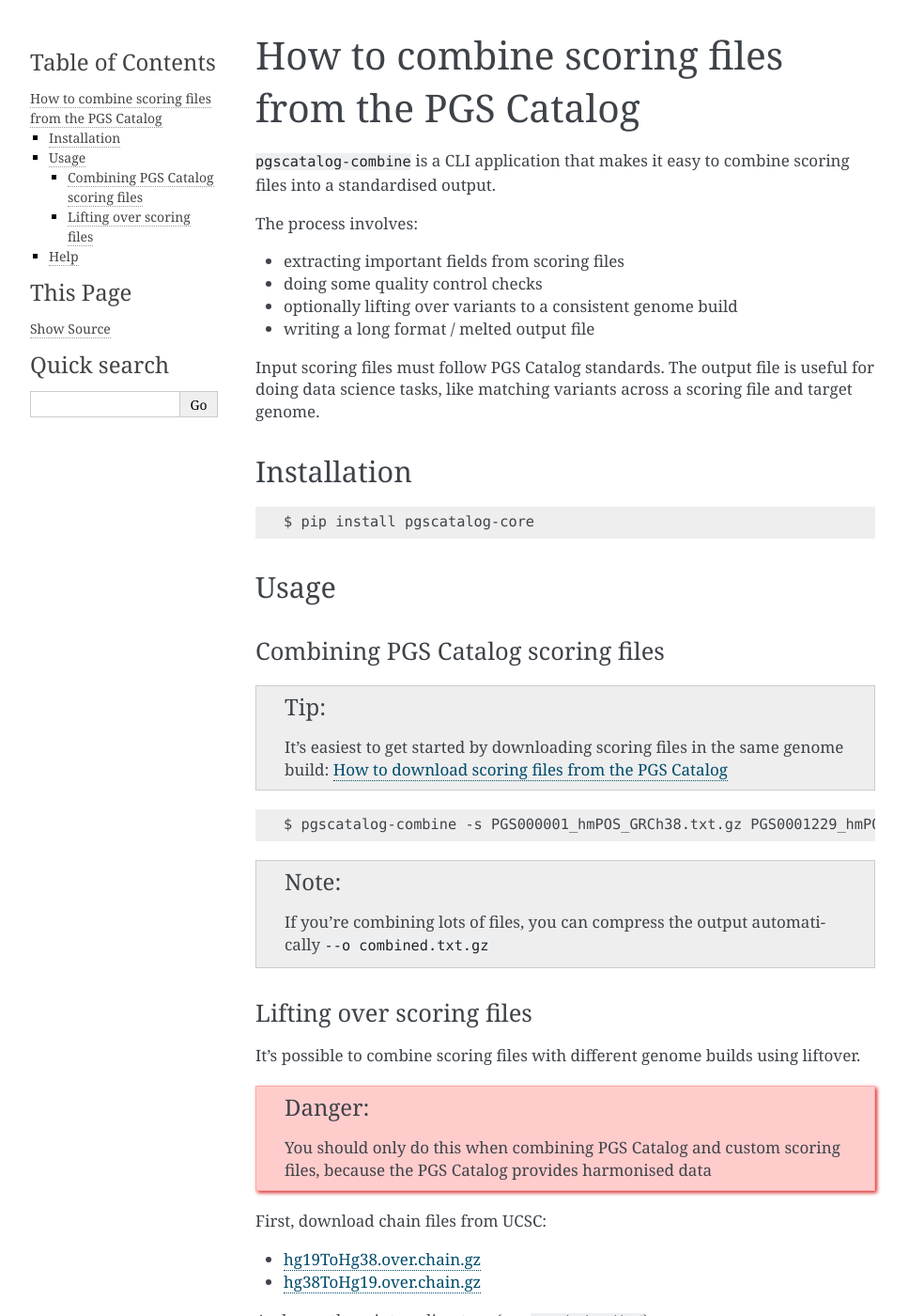
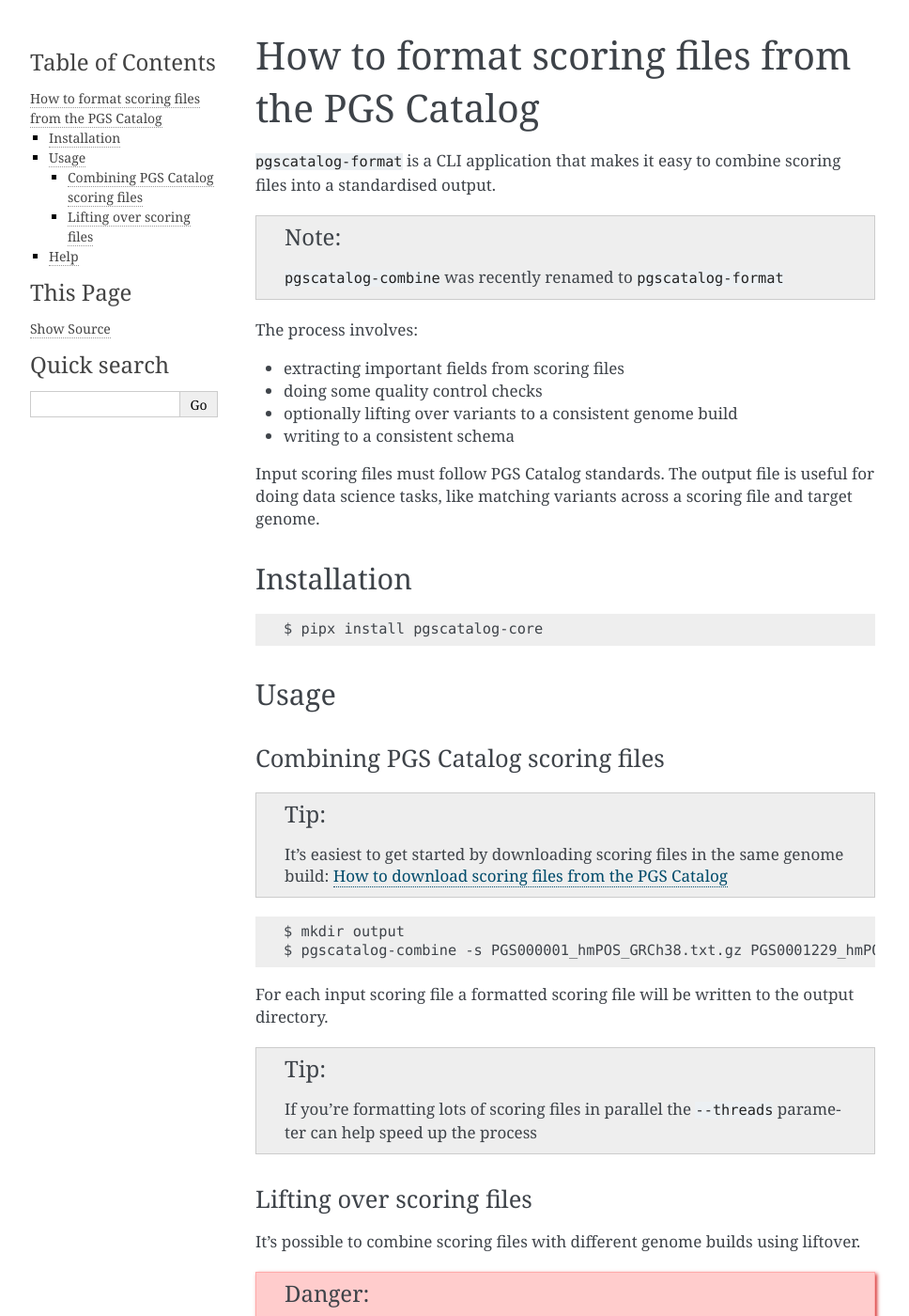
Before and after one commit to PGScatalog/pygscatalog, a Sphinx documentation site: the page built from docs/how-to/guides/format.rst, in a window 1280 px wide and 1400 px high. Shown: the whole window at 94% size, without its empty margins (148-1116 px from the left). Built offline with Sphinx 7.4.7, drawn with Linux system fonts in a browser that asks for light colours; some of the changed text lies outside the part shown.

Commit message:
pgscatalog-format: update README and docs

```diff
--- a/docs/conf.py
+++ b/docs/conf.py
@@ -22,9 +22,9 @@ extensions = [
 extensions.append("autoapi.extension")
 
 autoapi_dirs = [
-    "../pgscatalog.core/src/",
-    "../pgscatalog.calc/src/",
-    "../pgscatalog.match/src/",
+    "../pgscatalog.utils/packages/pgscatalog.core/src/",
+    "../pgscatalog.utils/packages/pgscatalog.calc/src/",
+    "../pgscatalog.utils/packages/pgscatalog.match/src/",
 ]
 autoapi_keep_files = True
 autoapi_options = ["members", "undoc-members", "show-module-summary"]
--- a/docs/how-to/guides/combine.rst
+++ b/docs/how-to/guides/format.rst
@@ -1,14 +1,16 @@
-How to combine scoring files from the PGS Catalog
+How to format scoring files from the PGS Catalog
 =================================================
 
-``pgscatalog-combine`` is a CLI application that makes it easy to combine scoring files into a standardised output.
+``pgscatalog-format`` is a CLI application that makes it easy to combine scoring files into a standardised output.
+
+.. note:: ``pgscatalog-combine`` was recently renamed to ``pgscatalog-format``
 
 The process involves:
 
 * extracting important fields from scoring files
 * doing some quality control checks
 * optionally lifting over variants to a consistent genome build
-* writing a long format / melted output file
+* writing to a consistent schema
 
 Input scoring files must follow PGS Catalog standards. The output file is useful for
 doing data science tasks, like matching variants across a scoring file and target
@@ -19,7 +21,7 @@ Installation
 
 ::
 
-    $ pip install pgscatalog-core
+    $ pipx install pgscatalog-core
 
 Usage
 -----
@@ -31,9 +33,12 @@ Combining PGS Catalog scoring files
 
 ::
 
-    $ pgscatalog-combine -s PGS000001_hmPOS_GRCh38.txt.gz PGS0001229_hmPOS_GRCh38.txt.gz -t GRCh38 -o combined.txt
+    $ mkdir output
+    $ pgscatalog-combine -s PGS000001_hmPOS_GRCh38.txt.gz PGS0001229_hmPOS_GRCh38.txt.gz -t GRCh38 -o output
 
-.. note:: If you're combining lots of files, you can compress the output automatically ``--o combined.txt.gz``
+For each input scoring file a formatted scoring file will be written to the output directory.
+
+.. tip:: If you're formatting lots of scoring files in parallel the ``--threads`` parameter can help speed up the process
 
 Lifting over scoring files
 ~~~~~~~~~~~~~~~~~~~~~~~~~~
@@ -56,14 +61,15 @@ Assuming you have a custom scoring file in GRCh37 (``my_scorefile_grch37.txt.gz`
 
 ::
 
-    $ pgscatalog-combine -s PGS000001_hmPOS_GRCh38.txt.gz my_scorefile_grch37.txt.gz \
+    $ mkdir output
+    $ pgscatalog-format -s PGS000001_hmPOS_GRCh38.txt.gz my_scorefile_grch37.txt.gz \
         --chain_dir my_chain_dir/ \
         -t GRCh38 \
-        -o combined.txt
+        -o output
 
 Help
 ----
 
 ::
 
-    $ pgscatalog-combine --help
+    $ pgscatalog-format --help
--- a/docs/how-to/index.rst
+++ b/docs/how-to/index.rst
@@ -8,7 +8,7 @@ These guides describe how to use pygscatalog CLI applications.
    :caption: Contents:
 
    guides/download
-   guides/combine
+   guides/format
    guides/match
    guides/intersect
    guides/aggregate
```
Also changed, not shown: README.md (+11 -11 lines).
